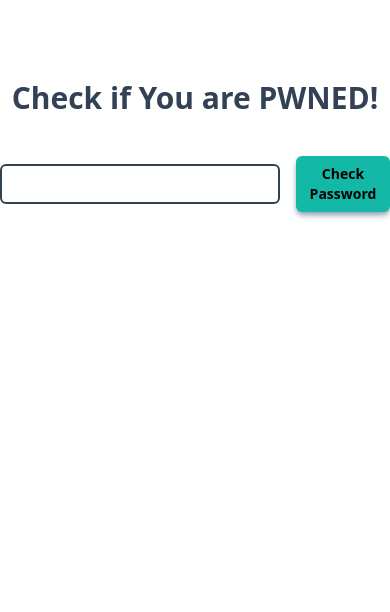
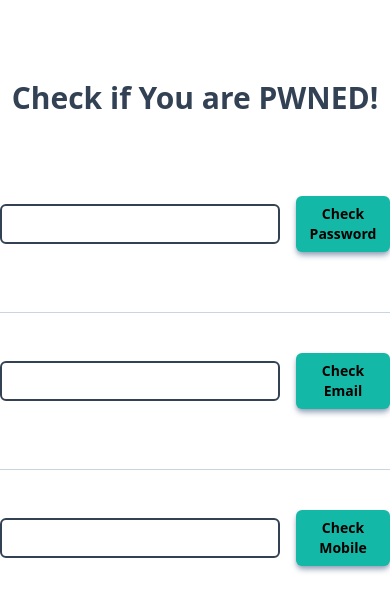
Before and after one commit to VikkramStark/beenpwned, a Flask app: page / in a window 390 px wide. Shown: the top 612 px of the page. Run offline with Flask 3, Linux system fonts and the light colour scheme; some libraries are stand-ins or nearby versions.

Commit message:
Added Email and Phone

```diff
--- a/app.py
+++ b/app.py
@@ -12,6 +12,21 @@ class WordList(db.Model):
 
     def __repr__(self):
         return f"Word<{self.word}>"
+
+class Email(db.Model):
+    id = db.Column(db.Integer, nullable = False, primary_key = True)
+    email = db.Column(db.String(50), nullable = False)
+
+    def __repr__(self):
+        return f"<Email {self.email}>"
+
+class Phone(db.Model):
+    id = db.Column(db.Integer, nullable = False, primary_key = True)
+    number = db.Column(db.BigInteger,nullable = False)
+    name = db.Column(db.String(25), nullable = False)
+
+    def __repr__(self):
+        return f"<Phone {self.number} - {self.name}>"
 
 @app.get("/")
 def home():
@@ -32,6 +47,29 @@ def pwned_passsword():
     else:
         return jsonify({"breached":False}), 201
 
+@app.post("/phone")
+def pwned_number():
+    print(request.json)
+    number = request.json.get("number")
+    search_number = Phone.query.filter_by(number = number).first()
+    print("Pwned Number Result:", search_number)
+
+    if search_number != None:
+        return jsonify({"found":number, "name":search_number.name, "breached":True}), 201
+    else:
+        return jsonify({"breached":False})
+
+@app.post("/email")
+def pwned_email():
+    print(request.json)
+    email = request.json.get("email")
+    search_mail = Email.query.filter_by(email = email).first()
+    print("Pwned Email Result:", search_mail)
+    if search_mail != None:
+        return jsonify({"found":email,"breached":True}), 201
+    else:
+        return jsonify({"breached":False}), 201
+
 if __name__ == "__main__":
     app.run(host = "localhost", port = 8000, debug = True)
     db.create_all()
--- a/templates/index.html
+++ b/templates/index.html
@@ -8,19 +8,47 @@
     <script src="https://cdn.tailwindcss.com"></script>
 </head>
 <body>
-    <div class = "container mx-auto mt-20 password-container">
-        <h2 class = "text-center font-semibold text-slate-700 my-10 text-3xl">Check if You are PWNED!</h2>
-        <form class = "flex justify-center items-center gap-x-4">
+    <h2 class = "text-center font-semibold text-slate-700 my-10 text-3xl mt-20 mb-20">Check if You are PWNED!</h2>
+
+    <div class = "container mx-auto mt-10 password-container max-w-xl pb-10 md:px-24">
+        <form class = "flex justify-center items-center gap-x-4" onsubmit="(e) => checkpassword(e)">
             <input type="text" id = "password" class = "px-2 py-1 border-2 border-slate-700 rounded-md text-lg " name = "password" required />
             <button class = "px-3 py-2 bg-teal-500 rounded-md hover:bg-teal-600 shadow-md shadow-slate-400 focus:shadow-sm text-sm font-semibold" type = "submit" id = "pwdsbt">Check Password</button>
         </form>
         <div class = "flex justify-center password-feedback"></div>
     </div>
 
+    <div class = "container mx-auto mt-5 pt-10 email-container max-w-xl border-t pb-10 border-slate-300 md:px-24">
+        <!-- <h2 class = "text-center font-semibold text-slate-700 my-10 text-3xl">Check if You are PWNED!</h2> -->
+        <form class = "flex justify-center items-center gap-x-4" onsubmit = "(e) => checkemail(e)">
+            <input type="email" id = "email" class = "px-2 py-1 border-2 border-slate-700 rounded-md text-lg " name = "email" required />
+            <button class = "px-3 py-2 bg-teal-500 rounded-md hover:bg-teal-600 shadow-md shadow-slate-400 focus:shadow-sm text-sm font-semibold" type = "submit" id = "emailsbt" >Check Email</button>
+        </form>
+        <div class = "flex justify-center email-feedback"></div>
+    </div>
+
+    <div class = "container mx-auto mt-5 pt-10 phone-container max-w-xl border-t pb-10 border-slate-300 md:px-24">
+        <!-- <h2 class = "text-center font-semibold text-slate-700 my-10 text-3xl">Check if You are PWNED!</h2> -->
+        <form class = "flex justify-center items-center gap-x-4" onsubmit = "(e) => checkphone(e)">
+            <input type="text" id = "phone" class = "px-2 py-1 border-2 border-slate-700 rounded-md text-lg remove-arrow" name = "number" required />
+            <button class = "px-3 py-2 bg-teal-500 rounded-md hover:bg-teal-600 shadow-md shadow-slate-400 focus:shadow-sm text-sm font-semibold" type = "submit" id = "phonesbt" >Check Mobile</button>
+        </form>
+        <div class = "flex justify-center phone-feedback"></div>
+    </div>
+
+
     <script defer>
         const pwd_btn = document.querySelector("#pwdsbt");
         const password_feedback = document.querySelector(".password-feedback");
         var password = document.querySelector("#password");
+
+        const email_btn = document.querySelector("#emailsbt");
+        const email_feedback = document.querySelector(".email-feedback");
+        var email = document.querySelector("#email");
+
+        const phone_btn = document.querySelector("#phonesbt");
+        const phone_feedback = document.querySelector(".phone-feedback");
+        var phone = document.querySelector("#phone");
 
 
         function checkpassword(e){
@@ -61,6 +89,106 @@
         }
 
         pwd_btn.addEventListener("click", checkpassword);
+
+
+        function checkemail(e){
+            e.preventDefault();
+
+            // if(password_feedback.firstChild){
+            //     password_feedback.remove(password_feedback.firstChild);  // Clears all Feedbacks before adding new one!
+            // }
+            email_feedback.innerHTML = ""; // Clears all Feedbacks before adding new Ones
+
+            var email = document.querySelector("#email").value;
+            if(!email.includes("@") || email.length<3){
+                alert("Invalid Email");
+                return false;
+            }
+            let data = JSON.stringify({email});
+            console.log(data);
+            fetch("/email", {
+                method:"POST",
+                headers:{"Content-Type":"application/json"},
+                body:data
+            })
+            .then(data => data.json())
+            .then(data => {
+                console.log(data);
+                if(data.breached){
+                    console.log("Breached!!");
+                    let s = document.createElement("span");
+                    s.innerText = "Your Email is Breached!";
+                    s.classList.add("breached-component");
+                    email_feedback.appendChild(s);
+                }else{
+                    let s = document.createElement("span");
+                    s.innerText = "Your Email is safe to use :)";
+                    s.classList.add("safe-component");
+                    email_feedback.appendChild(s);
+                }
+            })
+            .catch(err => {
+                console.log(err);
+            })
+        }
+
+        email_btn.addEventListener("click", checkemail);
+
+
+        function checkphone(e){
+            e.preventDefault();
+
+            // if(password_feedback.firstChild){
+            //     password_feedback.remove(password_feedback.firstChild);  // Clears all Feedbacks before adding new one!
+            // }
+            phone_feedback.innerHTML = ""; // Clears all Feedbacks before adding new Ones
+            try{
+            var phone = parseInt(document.querySelector("#phone").value);
+            if(!phone){
+                alert("Invalid Numeric Input");
+                return false;
+            }else if(!((phone+"").length == 10)){
+                alert("Invalid number of Digits");
+                return false;
+            }
+            }catch(err){
+                alert("Invalid Numeric Input");
+                return false;
+            }
+
+            let data = JSON.stringify({number:phone});
+            console.log(data);
+            fetch("/phone", {
+                method:"POST",
+                headers:{"Content-Type":"application/json"},
+                body:data
+            })
+            .then(data => data.json())
+            .then(data => {
+                console.log(data);
+                if(data.breached){
+                    console.log("Breached!!");
+                    let s = document.createElement("span");
+                    s.innerText = `Your Phone Number is Breached! - Name: ${data.name}`;
+                    s.classList.add("breached-component");
+                    phone_feedback.appendChild(s);
+                }else{
+                    let s = document.createElement("span");
+                    s.innerText = "Your Phone Number is safe :)";
+                    s.classList.add("safe-component");
+                    phone_feedback.appendChild(s);
+                }
+            })
+            .catch(err => {
+                console.log(err);
+            })
+        }
+
+        phone_btn.addEventListener("click", checkphone);
+
+
+
+
     </script>
 
 <style type="text/tailwindcss">
@@ -73,6 +201,15 @@
         @apply text-center my-8 py-3 px-8 bg-teal-100 text-teal-700 border-2 border-teal-600 rounded-md max-w-md;
       }
     }
+
+    .remove-arrow::-webkit-inner-spin-button,
+    .remove-arrow::-webkit-outer-spin-button {
+        -webkit-appearance: none;
+        margin: 0;
+    }
+    .remove-arrow {
+        -moz-appearance: textfield;
+    }
   </style>
 
 </body>
```
Also changed, not shown: 1 other file.
